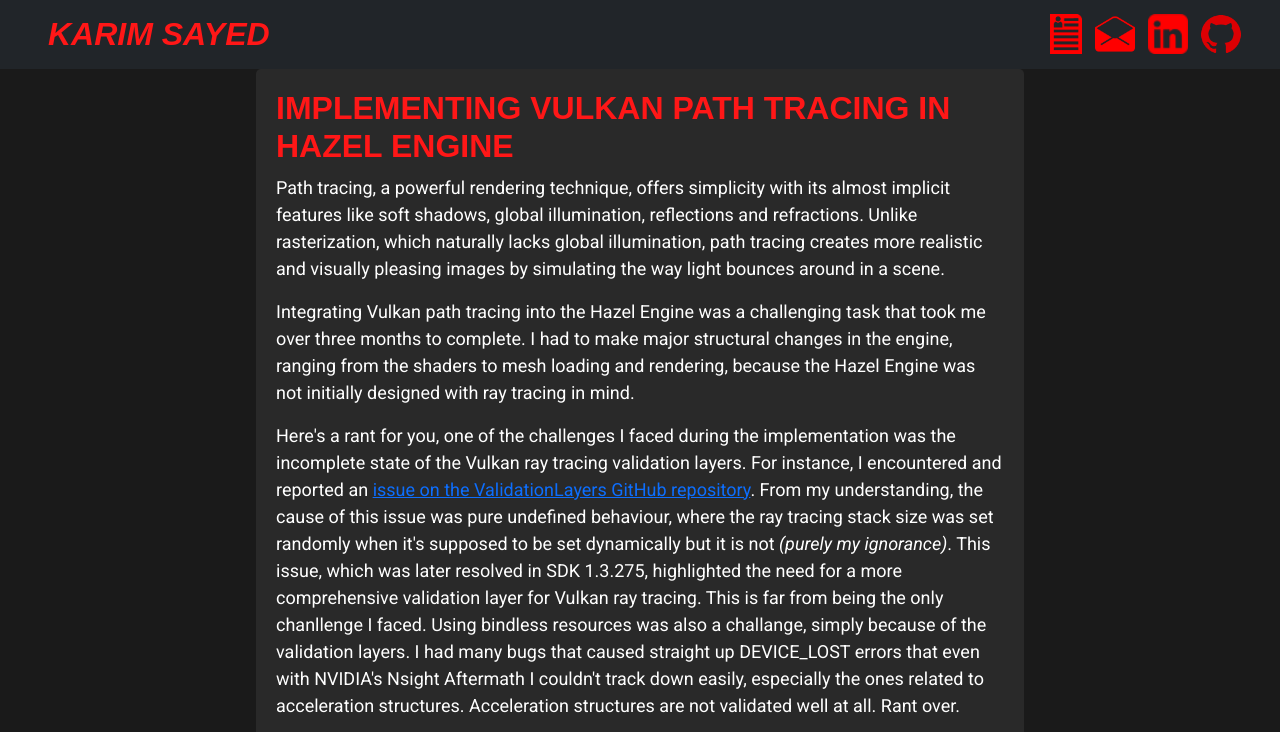
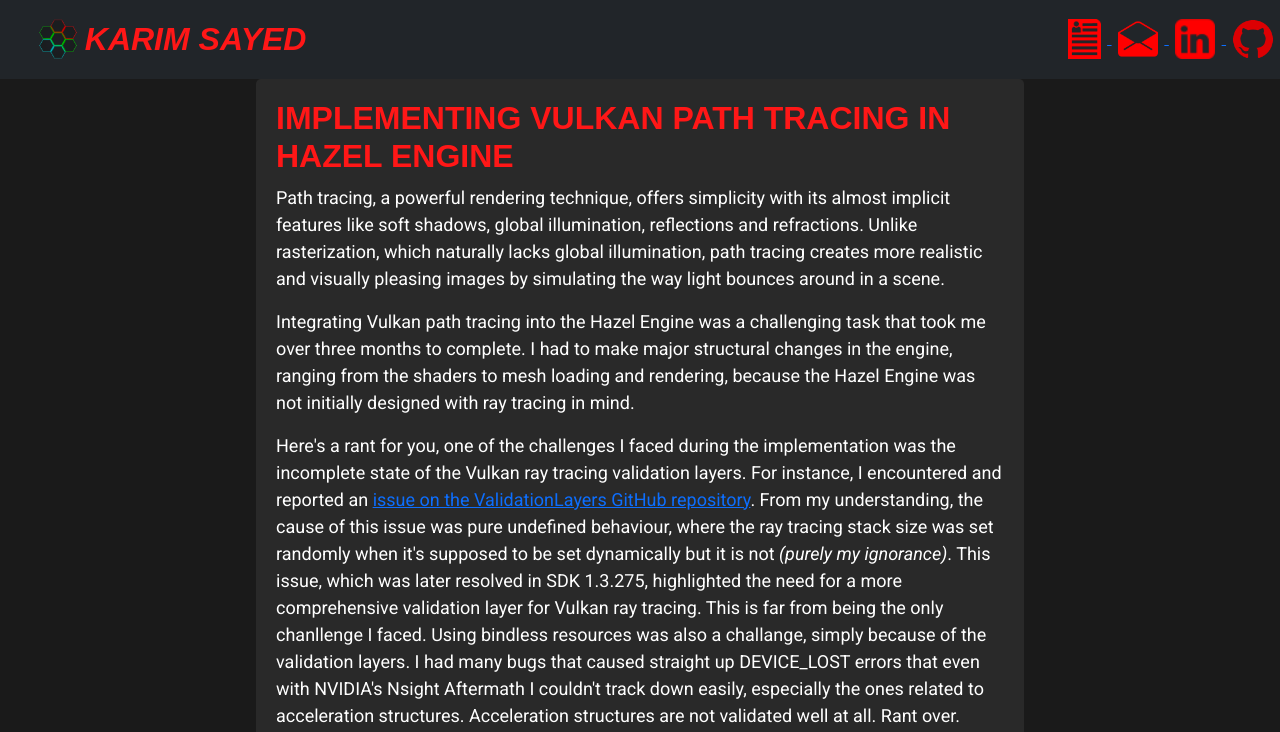
Before and after one commit to kareemsayed/myportfolio, a plain HTML site: page PathTracing.html in a window 1280 px wide. Shown: the top 732 px of the page. Drawn offline with nearby package versions, Linux system fonts and the light colour scheme.

Commit message:
Navbar has a logo, new icon, more images, updated resume

```diff
--- a/PathTracing.html
+++ b/PathTracing.html
@@ -6,7 +6,7 @@
 
     <!-- General Meta -->
     <meta name="description" content="A showcase of my projects and portfolio.">
-    <link rel="icon" href="images/Pathtracing/0.jpg">
+    <link rel="icon" href="icons/Beyond.png">
 
     <!-- Open Graph Meta (for Facebook, LinkedIn, etc.) -->
     <meta property="og:title" content="Karim Sayed - Rendering Engineer">
@@ -124,8 +124,8 @@
                 let path = 'images/Pathtracing/';
 
                 // Create an array of image file names
-                var images = ['0.jpg', '1.jpg', '2.jpg', '3.jpg', '4.jpg', '5.jpg', '6.jpg', '7.jpg', '8.jpg', '9.jpg', '10.jpg', '11.jpg', '12.jpg', '13.jpg', '14.jpg', '15.jpg', '16.jpg', '17.jpg',
-                    '18.jpg', '19.jpg', '20.jpg', '21.jpg'];
+                var images = ['0.jpg', '_0.jpg', '1.jpg', '2.jpg', '3.jpg', '4.jpg', '5.jpg', '6.jpg', '7.jpg', '8.jpg', '9.jpg', '10.jpg', '11.jpg', '12.jpg', '13.jpg', '14.jpg', '15.jpg', '16.jpg', '17.jpg',
+                    '18.jpg', '19.jpg', '20.jpg', '21.jpg', '22.jpg'];
                 // Define the number of images per row
                 var imagesPerRow = 4;
 
--- a/scripts/bars.js
+++ b/scripts/bars.js
@@ -1,7 +1,12 @@
 function navbar() {
     let navbarHTML = `
     <nav class="navbar navbar-dark bg-dark">
-        <span class="navbar-brand mb-0 h1"> <a id="my-name" href="index.html">Karim Sayed</a> </span>
+        <span class="navbar-brand mb-0 h1 homepage-link">
+            <a href="index.html" target="_blank" class="navbar-icons">
+                <img src="icons/Beyond.png" class="navbar-icons" alt="Homepage">
+                <a id="my-name" href="index.html">Karim Sayed</a>
+            </a>
+        </span>
         <div class="navbar-icons">
             <a href="KarimSayedResume.pdf" target="_blank">
                 <img src="icons/resume.png" class="navbar-icons" alt="Resume">
@@ -25,7 +30,7 @@ function navbar() {
 function footer() {
     let footerHTML = `
     <footer>
-        <div class="navbar-icons text-center">
+        <div class="footer-icons text-center">
             <a href="KarimSayedResume.pdf" target="_blank">
                 <img src="icons/resume.png" class="navbar-icons" alt="Resume">
             </a>
--- a/style/style.css
+++ b/style/style.css
@@ -148,23 +148,6 @@ li {
     border-color: var(--accent-200);
 }
 
-#my-name {
-    color: var(--primary-100);
-    margin-left: 3rem;
-    font-size: 2rem;
-    text-transform: uppercase;
-    text-decoration: none;
-    font-family: 'Montserrat', sans-serif;
-    font-weight: 900;
-    font-style: italic;
-
-}
-
-#my-name:hover {
-    color: var(--primary-200);
-    text-decoration: none;
-}
-
 .my-photo {
     margin-left: 2rem;
 }
@@ -245,18 +228,62 @@ li {
 
 }
 
-.navbar-icons {
-    display: flex;
-    justify-content: center;
-    margin-right: 2rem;
+#my-name {
+    color: var(--primary-100);
+    font-size: 2rem;
+    text-transform: uppercase;
+    text-decoration: none;
+    font-family: 'Montserrat', sans-serif;
+    font-weight: 900;
+    font-style: italic;
+
+    display: inline-block;
+    vertical-align: middle;
+
+}
+
+#my-name:hover {
+    color: var(--primary-200);
+    text-decoration: none;
+}
+
+.homepage-link {
+    margin-left: 2rem;
 }
 
 .navbar-icons img {
     /* width: 32px; */
     height: 2.5rem;
     margin: 0.4rem;
+    /* margin-left: 3rem; */
     /* background-size: 32px 32px; */
 }
+
+.footer-icons {
+    display: flex;
+    justify-content: center;
+    margin-right: 2rem;
+
+}
+
+.navbar-icons {
+    display: flex;
+    justify-content: center;
+    /* margin-right: 2rem; */
+
+    display: inline-block;
+    vertical-align: middle;
+}
+
+
+
+.footer-icons img {
+    /* width: 32px; */
+    height: 2.5rem;
+    margin: 0.4rem;
+    /* background-size: 32px 32px; */
+}
+
 
 .nav-btn {
     position: absolute;
```
Also changed, not shown: AreaLights.html (+1 -1 lines), Compression.html (+1 -1 lines), DDGI.html (+1 -1 lines), DLSS.html (+1 -1 lines), GTAO.html (+1 -1 lines), OIT.html (+1 -1 lines), PlanarReflections.html (+1 -1 lines), SSR.html (+1 -1 lines), index.html (+1 -1 lines), icons/Beyond.png (added), 5 other files.
